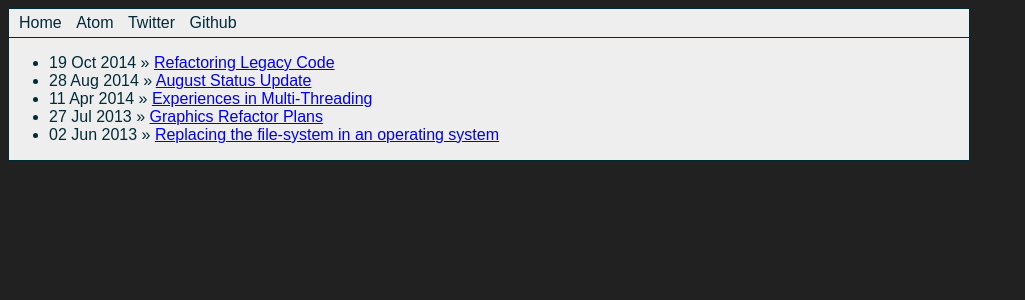
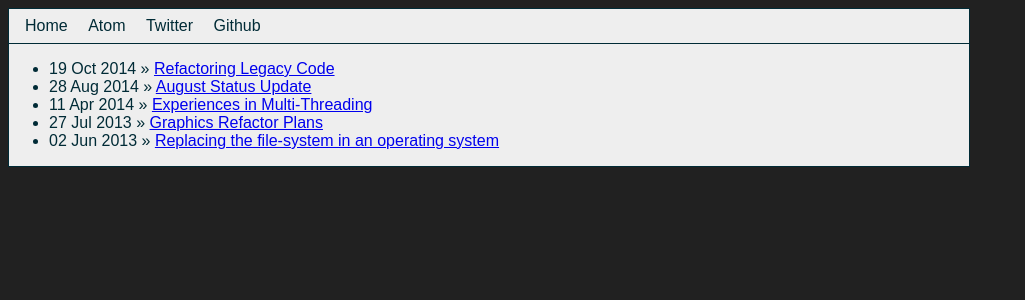
Before and after one commit to tiffany352/blog, a Jekyll site: the page built from index.html, in a window 1280 px wide. Shown: the top 300 px of the page, without its empty margins (0-1025 px from the left). Built offline with Jekyll 4.4.1, drawn with Linux system fonts in a browser that asks for light colours; Markdown is read by kramdown in place of the engine named in the settings.

Commit message:
Use more generic font and remove pixel-based padding/margins

```diff
--- a/_config.yml
+++ b/_config.yml
@@ -1,5 +1,5 @@
 markdown: rdiscount
-pygments: true
+highlighter: pygments
 baseurl: /blog
 url: http://tiffnix.com/blog
 defaults:
--- a/css/style.css
+++ b/css/style.css
@@ -7,7 +7,7 @@ body {
     padding: 0;
     border-style: solid;
     border-width: 1px;
-    font-family: arial;
+    font-family: sans-serif;
     background-color: #eee;
     color: #002b36;
 }
@@ -23,13 +23,13 @@ body {
 .title {
     border-bottom-style: solid;
     border-bottom-width: 1px;
-    padding: 5px;
+    padding: .5em;
 }
 
 .title a {
     color: #002b36;
     text-decoration: none;
-    margin: 5px;
+    margin: .5em;
 }
 
 .title a:hover, .title a:active, .title a:focus {
@@ -41,7 +41,7 @@ h1 {
 }
 
 h1, h2, h3, h4, h5, h6 {
-    font-family: georgia;
+    font-family: sans-serif;
 }
 
 code {
```
